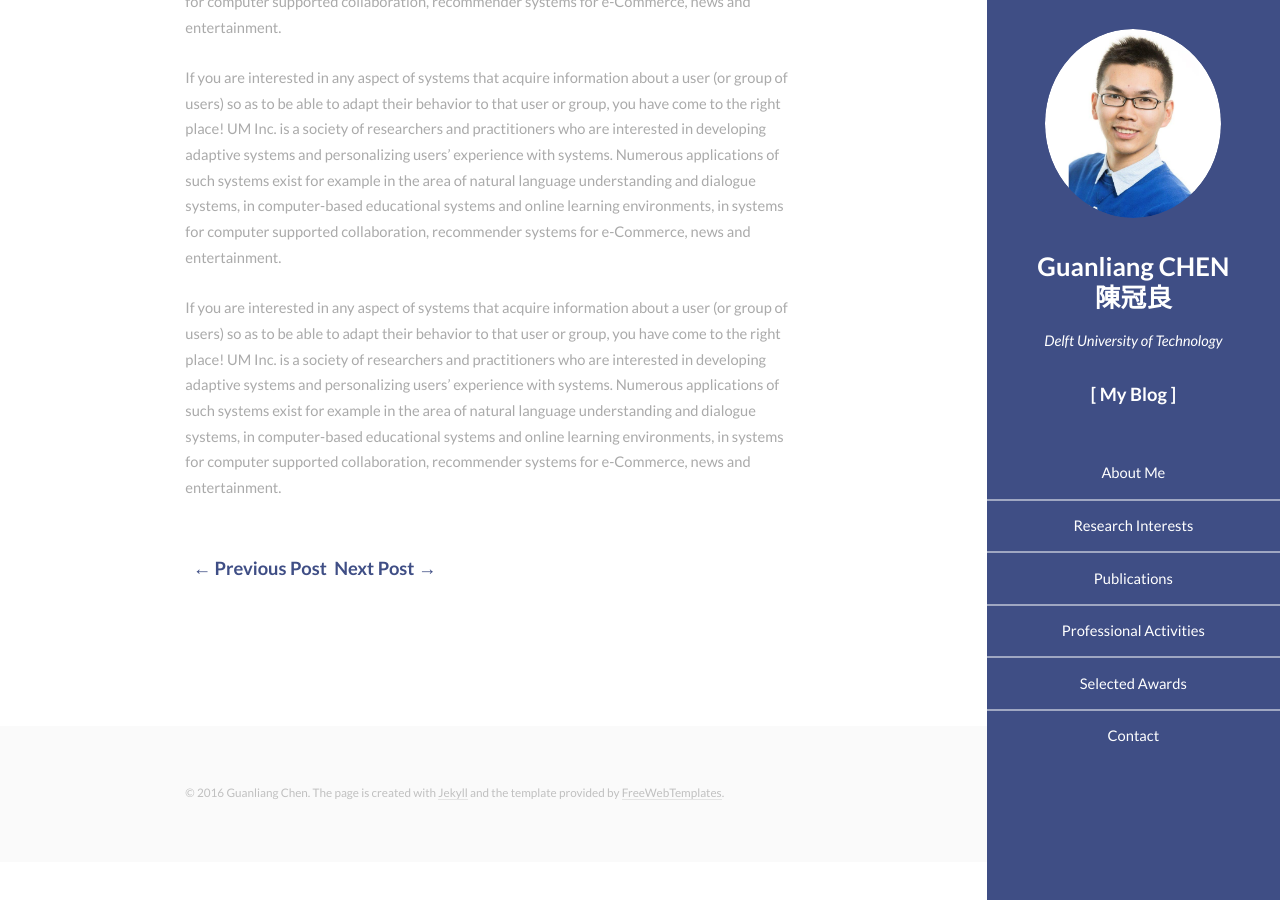
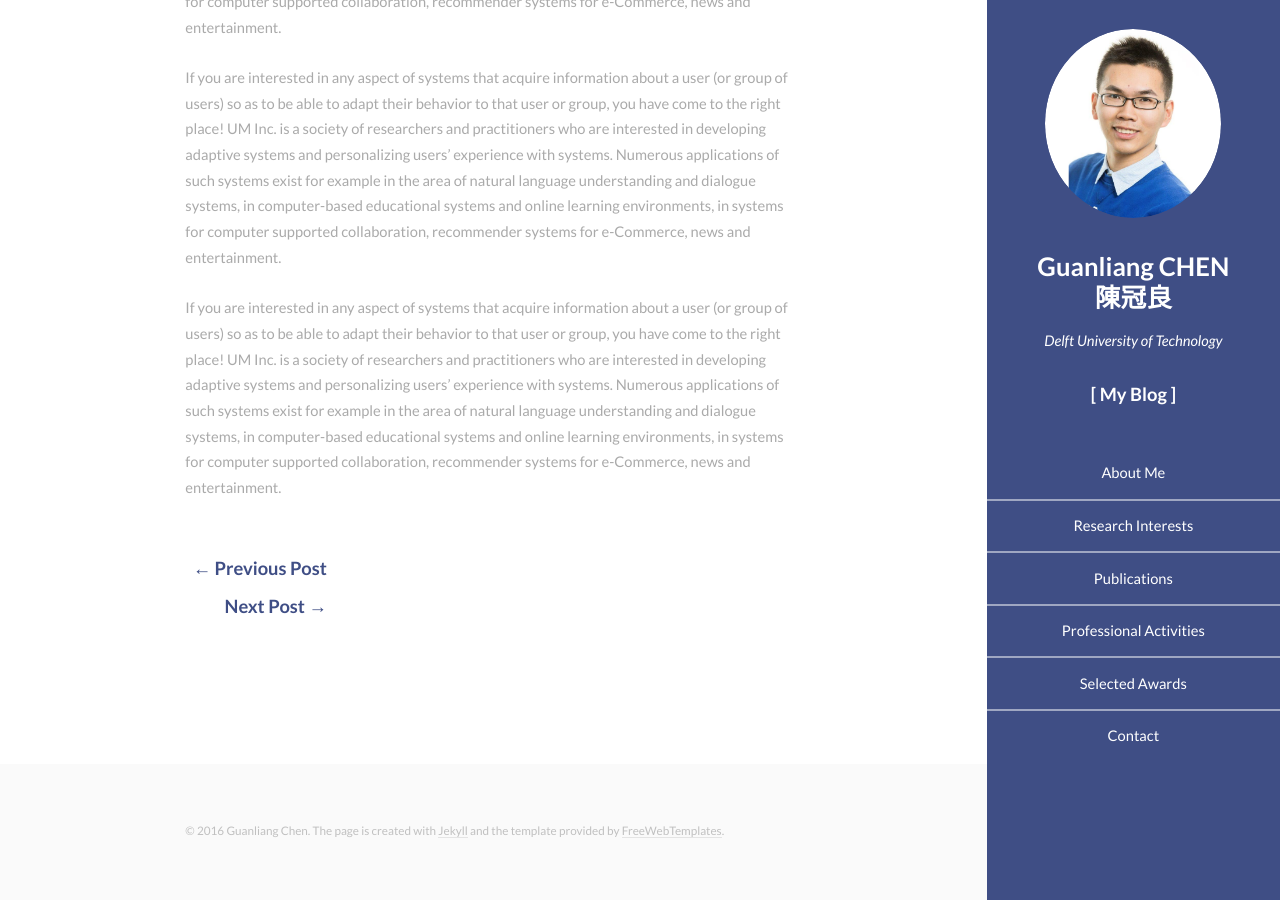
Before and after one commit to AngusGLChen/__angusglchen.github.io, a Jekyll site: the page built from _posts/2016-08-19-My-First-Post.md, in a window 1280 px wide and 900 px high, scrolled down 693 px. Built offline with Jekyll 4.4.1, drawn with Linux system fonts in a browser that asks for light colours.

Commit message:
Aug 16, 2016

```diff
--- a/_layouts/post.html
+++ b/_layouts/post.html
@@ -12,13 +12,13 @@
 <div class="row" style="padding: 0 0 100px 0">
     <ul style="list-style-type:none">
       {% if page.previous.url %}
-      <li style="float:left">
-        <h4><font style="color:#3f4e85"><a href="{{ page.previous.url | prepend: site.baseurl | replace: '//', '/' }}" data-toggle="tooltip" data-placement="top" title="{{page.previous.title}}">&larr; Previous Post</a></font></h4>
+      <li>
+        <h4 style="float:left"><font style="color:#3f4e85"><a href="{{ page.previous.url | prepend: site.baseurl | replace: '//', '/' }}" data-toggle="tooltip" data-placement="top" title="{{page.previous.title}}">&larr; Previous Post</a></font></h4>
       </li>
       {% endif %}
       {% if page.next.url %}
-      <li style="float:right">
-        <h4><font style="color:#3f4e85"><a href="{{ page.next.url | prepend: site.baseurl | replace: '//', '/' }}" data-toggle="tooltip" data-placement="top" title="{{page.next.title}}">Next Post &rarr;</a></font></h4>
+      <li>
+        <h4 style="float:right"><font style="color:#3f4e85"><a href="{{ page.next.url | prepend: site.baseurl | replace: '//', '/' }}" data-toggle="tooltip" data-placement="top" title="{{page.next.title}}">Next Post &rarr;</a></font></h4>
       </li>
       {% endif %}
     </ul>
```
